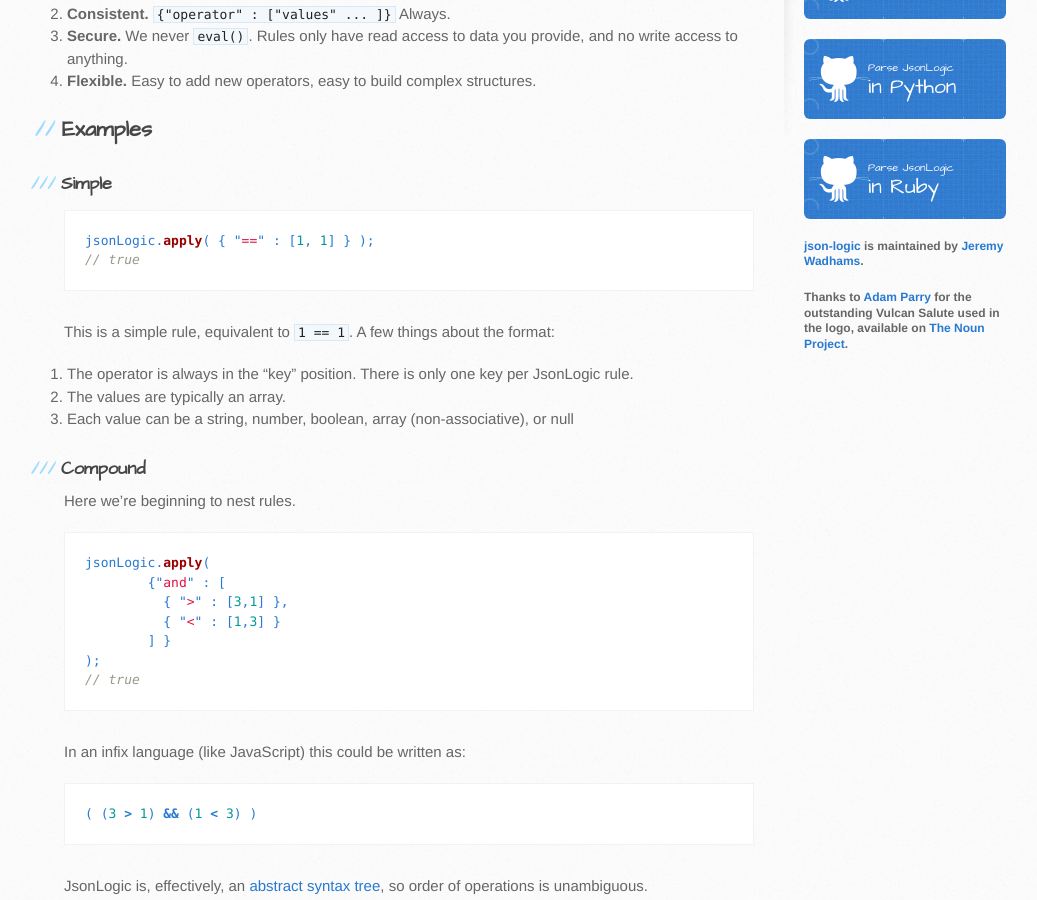
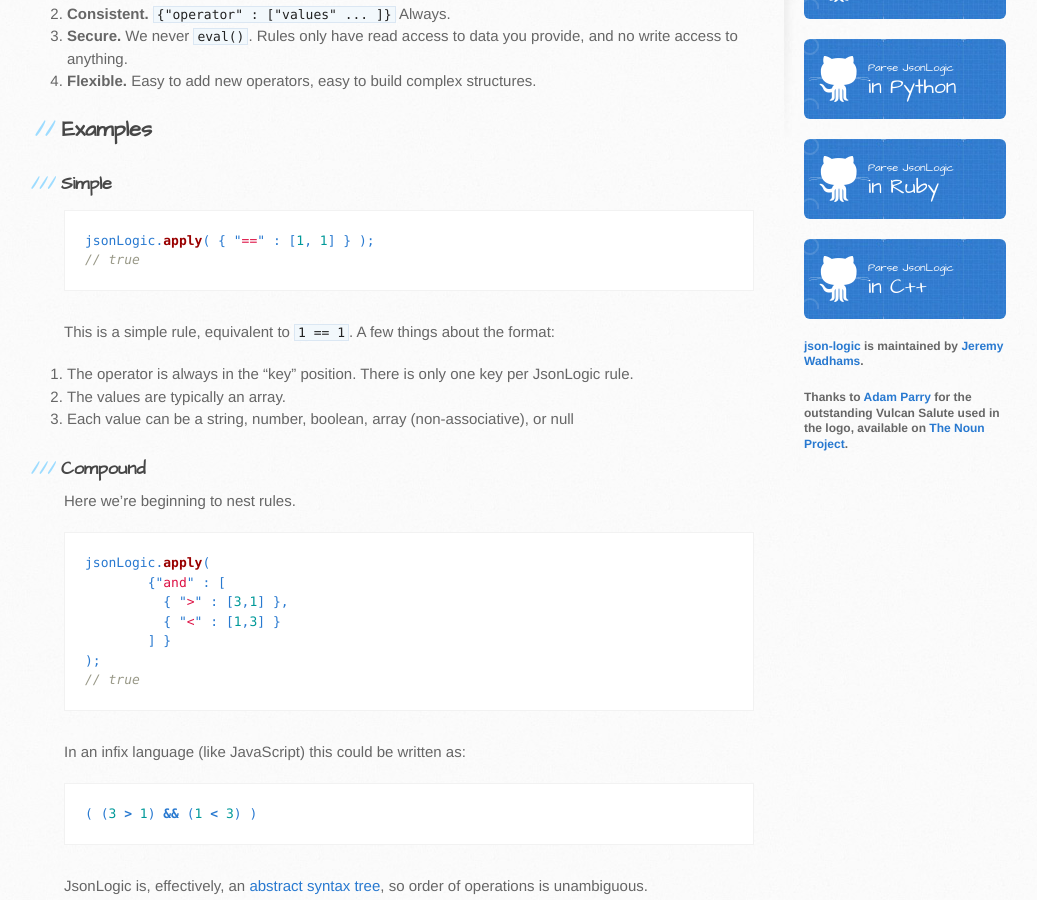
Before and after one commit to jwadhams/json-logic, a Jekyll site: the page built from index.md, in a window 1280 px wide and 900 px high, scrolled down 667 px. Shown: the whole window, without its empty margins (106-1143 px from the left). Built offline with Jekyll 4.4.1, drawn with Linux system fonts in a browser that asks for light colours; nearby versions of some CDN libraries.

Commit message:
Add link to C++ implementation

```diff
--- a/_layouts/default.html
+++ b/_layouts/default.html
@@ -78,6 +78,11 @@
             in Ruby
           </a>
 
+          <a href="https://github.com/gabrielkim13/json-logic-cpp" class="button">
+            <small>Parse JsonLogic</small>
+            in C++
+          </a>
+
           <p class="repo-owner"><a href="https://github.com/jwadhams/json-logic">json-logic</a> is maintained by <a href="https://github.com/jwadhams">Jeremy Wadhams</a>.</p>
 
           <p class="repo-owner">Thanks to <a href="https://thenounproject.com/adamparry/">Adam Parry</a> for the outstanding Vulcan Salute used in the logo, available on <a href="https://thenounproject.com/search/?q=spock&i=143495">The Noun Project</a>.</p>
```
